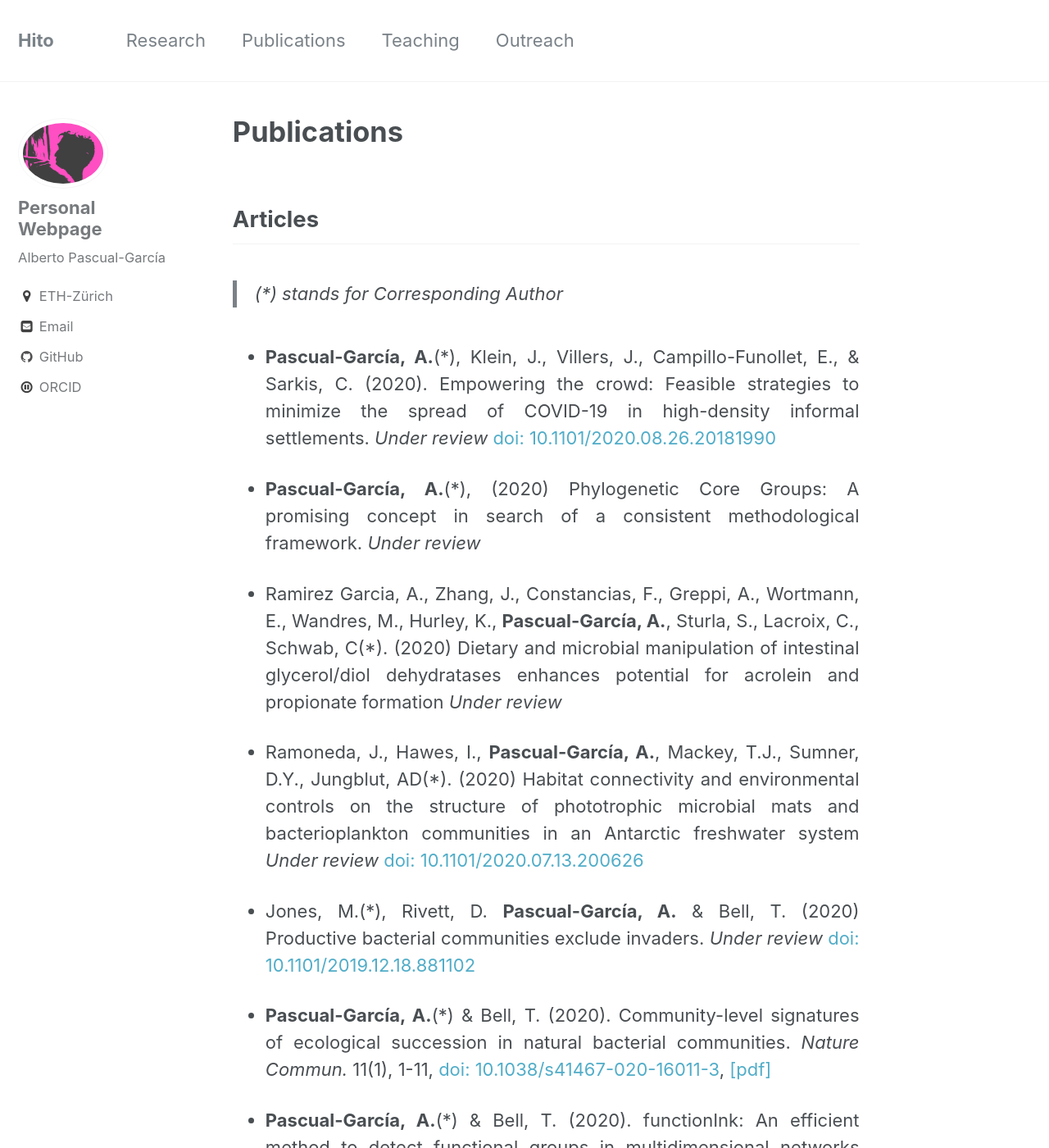
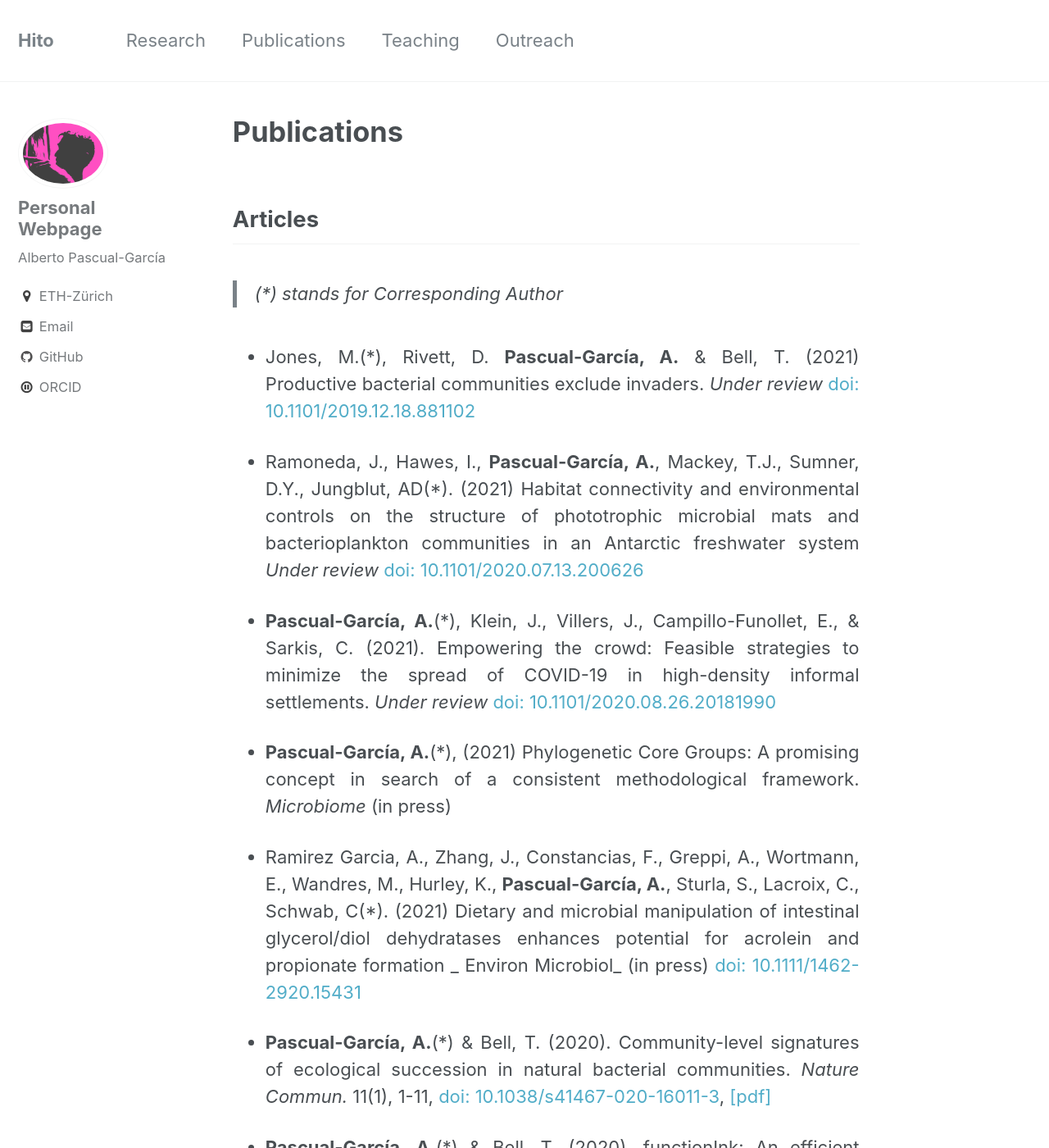
Before and after one commit to apascualgarcia/apascualgarcia.github.io, a Jekyll site: the page built from _pages/Publications.md, in a window 1280 px wide and 1400 px high. Shown: the whole window at 82% size. Built offline with Jekyll 4.4.1, drawn with Linux system fonts in a browser that asks for light colours.

Commit message:
added doi env microb

```diff
--- a/_pages/Publications.md
+++ b/_pages/Publications.md
@@ -11,15 +11,19 @@ permalink: /_pages/Publications/
 ## Articles
 > (*) stands for Corresponding Author
 
-* **Pascual-García, A.**(*), Klein, J., Villers, J., Campillo-Funollet, E., & Sarkis, C. (2020). Empowering the crowd: Feasible strategies to minimize the spread of COVID-19 in high-density informal settlements. _Under review_ [doi: 10.1101/2020.08.26.20181990](https://doi.org/10.1101/2020.08.26.20181990)
 
-* **Pascual-García, A.**(*), (2020) Phylogenetic Core Groups: A promising concept in search of a consistent methodological framework. _Under review_
 
-* Ramirez Garcia, A., Zhang, J., Constancias, F., Greppi, A., Wortmann, E., Wandres, M., Hurley, K., **Pascual-García, A.**, Sturla, S., Lacroix, C., Schwab, C(*). (2020) Dietary and microbial manipulation of intestinal glycerol/diol dehydratases enhances potential for acrolein and propionate formation _Under review_
+* Jones, M.(*), Rivett, D. **Pascual-García, A.** & Bell, T. (2021) Productive bacterial communities exclude invaders. _Under review_ [doi: 10.1101/2019.12.18.881102](https://www.biorxiv.org/content/10.1101/2019.12.18.881102v1)
 
-* Ramoneda, J., Hawes, I., **Pascual-García, A.**, Mackey, T.J., Sumner, D.Y., Jungblut, AD(*). (2020)  Habitat connectivity and environmental controls on the structure of phototrophic microbial mats and bacterioplankton communities in an Antarctic freshwater system  _Under review_ [doi: 10.1101/2020.07.13.200626](https://doi.org/10.1101/2020.07.13.200626)
+* Ramoneda, J., Hawes, I., **Pascual-García, A.**, Mackey, T.J., Sumner, D.Y., Jungblut, AD(*). (2021)  Habitat connectivity and environmental controls on the structure of phototrophic microbial mats and bacterioplankton communities in an Antarctic freshwater system  _Under review_ [doi: 10.1101/2020.07.13.200626](https://doi.org/10.1101/2020.07.13.200626)
 
-* Jones, M.(*), Rivett, D. **Pascual-García, A.** & Bell, T. (2020) Productive bacterial communities exclude invaders. _Under review_ [doi: 10.1101/2019.12.18.881102](https://www.biorxiv.org/content/10.1101/2019.12.18.881102v1)
+
+* **Pascual-García, A.**(*), Klein, J., Villers, J., Campillo-Funollet, E., & Sarkis, C. (2021). Empowering the crowd: Feasible strategies to minimize the spread of COVID-19 in high-density informal settlements. _Under review_ [doi: 10.1101/2020.08.26.20181990](https://doi.org/10.1101/2020.08.26.20181990)
+
+* **Pascual-García, A.**(*), (2021) Phylogenetic Core Groups: A promising concept in search of a consistent methodological framework. _Microbiome_ (in press)
+
+* Ramirez Garcia, A., Zhang, J., Constancias, F., Greppi, A., Wortmann, E., Wandres, M., Hurley, K., **Pascual-García, A.**, Sturla, S., Lacroix, C., Schwab, C(*). (2021) Dietary and microbial manipulation of intestinal glycerol/diol dehydratases enhances potential for acrolein and propionate formation _ Environ Microbiol_ (in press) [doi: 10.1111/1462-2920.15431](https://doi.org/0.1111/1462-2920.15431)
+
 
 * **Pascual-García, A.**(*) & Bell, T. (2020). Community-level signatures of ecological succession in natural bacterial communities. _Nature Commun._  11(1), 1-11, [doi: 10.1038/s41467-020-16011-3](https://www.biorxiv.org/content/10.1101/636233v2https://doi.org/10.1038/s41467-020-16011-3), [[pdf]](/assets/articles/Pascual-Garcia_CommunityLevelSignaturesEcologicalSuccession_NatureComm_2020.pdf)
 
```
